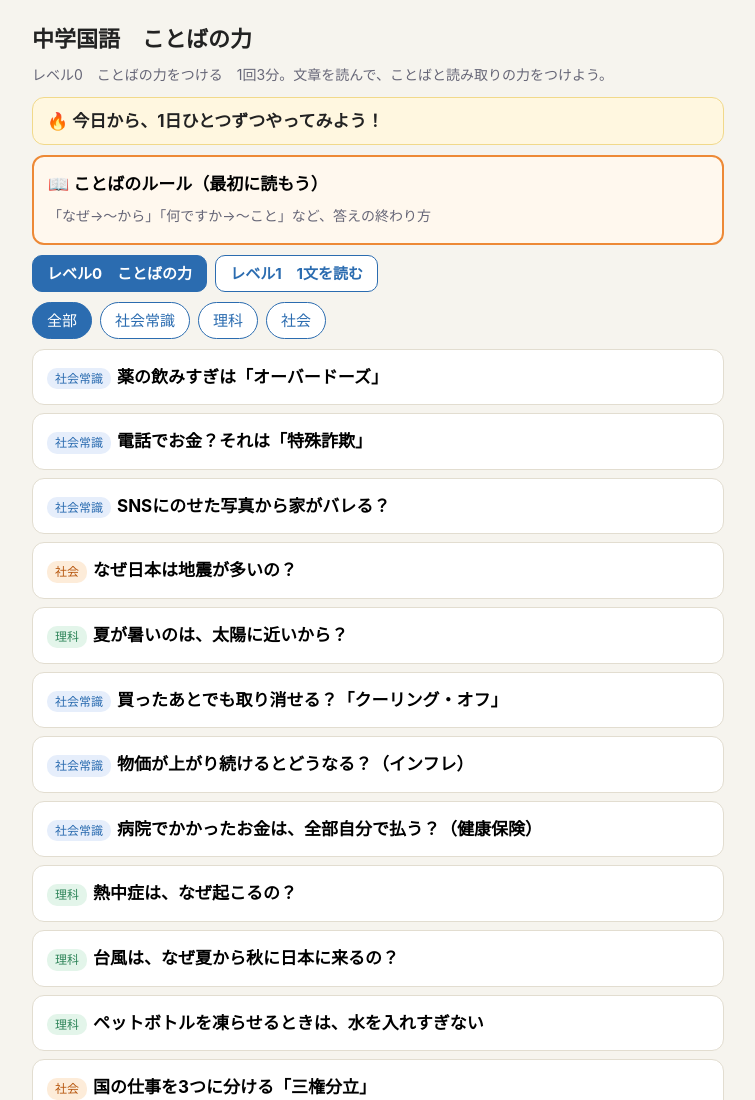
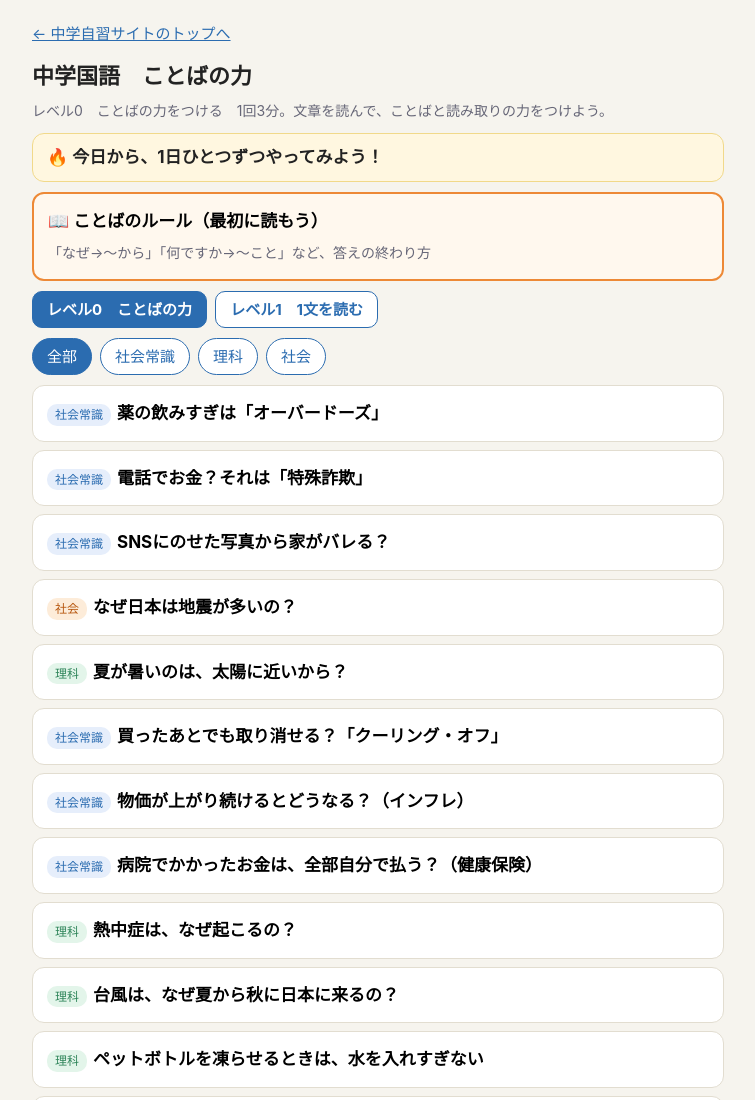
Before and after one commit to jimbeam71/chugaku-kokugo, a plain HTML site: page public/index.html in a window 1280 px wide. Shown: the top 1100 px of the page, without its empty margins (262-1017 px from the left). Drawn offline with Linux system fonts and the light colour scheme.

Commit message:
Add back link to 中学トップ
Co-Authored-By: Claude Sonnet 5.5 <noreply@anthropic.com>
Claude-Session: https://claude.ai/code/session_017eHGv7utFfdZkT9z8YcfjY

```diff
--- a/public/index.html
+++ b/public/index.html
@@ -88,7 +88,7 @@ function home() {
   DATA = LEV[cur];
   const done = load(LS_DONE, {});
   const tags = ['全部', '社会常識', '理科', '社会'];
-  let h = '<h1>中学国語　ことばの力</h1><div class="sub">' + esc(DATA.title) + '　1回3分。文章を読んで、ことばと読み取りの力をつけよう。</div>' + streakHtml();
+  let h = '<div class="nav"><a class="back" href="https://chugaku.senta1111.workers.dev/">← 中学自習サイトのトップへ</a></div><h1>中学国語　ことばの力</h1><div class="sub">' + esc(DATA.title) + '　1回3分。文章を読んで、ことばと読み取りの力をつけよう。</div>' + streakHtml();
   h += '<button class="unit" id="rules" style="border:2px solid #ed8936;background:#fff8ee"><span><span class="t">📖 ことばのルール（最初に読もう）</span><br><span class="sub">「なぜ→〜から」「何ですか→〜こと」など、答えの終わり方</span></span></button>';
   h += '<div class="tags">' + LEV.map((L, i) => '<button class="tag lv' + (i === cur ? ' on' : '') + '" data-lv="' + i + '">' + esc(LV_NAMES[i]) + '</button>').join('') + '</div>';
   h += '<div class="tags">' + tags.map(t => '<button class="tag' + (t === filter ? ' on' : '') + '" data-tag="' + t + '">' + t + '</button>').join('') + '</div>';
```
